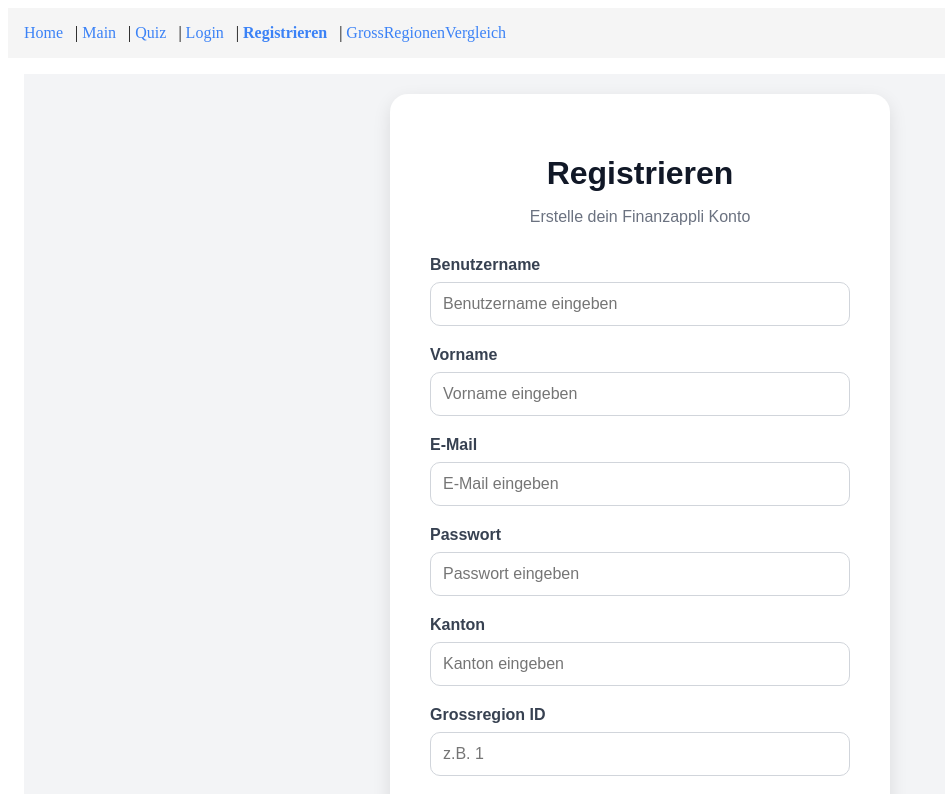
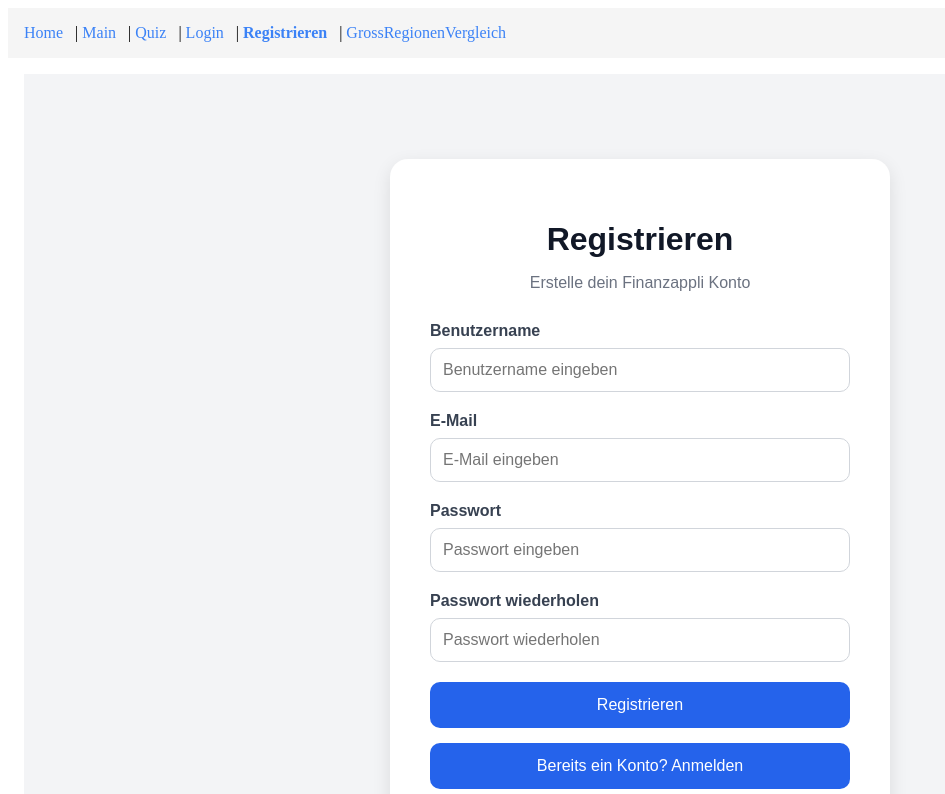
Before and after one commit to KhalilHamahmi/Finanzappli, a Vue app in the folder Finanzappli/: page /register in a window 1280 px wide. Shown: the top 794 px of the page, without its empty margins (0-945 px from the left). Built offline with nearby package versions, Linux system fonts and the light colour scheme.

Commit message:
Update Register.vue

```diff
--- a/Finanzappli/src/views/Register.vue
+++ b/Finanzappli/src/views/Register.vue
@@ -5,13 +5,17 @@
 
 const router = useRouter()
 
-const vorname = ref('')
+const username = ref('')
 const email = ref('')
 const password = ref('')
-const kanton = ref('')
-const grossregionId = ref(null)
+const passwordConfirm = ref('')
 
 const handleRegister = async () => {
+
+  if (password.value !== passwordConfirm.value) {
+    alert("Die Passwörter stimmen nicht überein.")
+    return
+  }
 
   const { data, error } = await supabase.auth.signUp({
     email: email.value,
@@ -27,10 +31,9 @@
       .from('Benutzer')
       .insert([
         {
-          vorname: vorname.value,
+          auth_id: data.user.id,
+          username: username.value,
           email: email.value,
-          kanton: kanton.value,
-          grossregion_id: grossregionId.value
         }
       ])
 
@@ -38,8 +41,6 @@
     alert(dbError.message)
     return
   }
-
-  alert("Registrierung erfolgreich!")
 
   router.push('/login')
 }
@@ -64,20 +65,9 @@
         </div>
 
         <div class="input-group">
-          <label>Vorname</label>
-          <input
-              type="text"
-              v-model="vorname"
-              placeholder="Vorname eingeben"
-          />
-        </div>
-
-        <div class="input-group">
           <label>E-Mail</label>
           <input type="email" v-model="email" placeholder="E-Mail eingeben" />
         </div>
-
-
 
         <div class="input-group">
           <label>Passwort</label>
@@ -85,23 +75,9 @@
         </div>
 
         <div class="input-group">
-          <label>Kanton</label>
-          <input
-              type="text"
-              v-model="kanton"
-              placeholder="Kanton eingeben"
-          />
+          <label>Passwort wiederholen</label>
+          <input type="password" v-model="passwordConfirm" placeholder="Passwort wiederholen" />
         </div>
-
-        <div class="input-group">
-          <label>Grossregion ID</label>
-          <input
-              type="number"
-              v-model="grossregionId"
-              placeholder="z.B. 1"
-          />
-        </div>
-
 
         <button type="submit">
           Registrieren
@@ -110,11 +86,9 @@
         <button
             type="button"
             style="margin-top: 15px;"
-            @click="$router.push('/login')"
+            @click="router.push('/login')"
         >
-          <router-link to="/login" style="color: white; text-decoration: none;">
-            Bereits ein Konto? Anmelden
-          </router-link>
+          Bereits ein Konto? Anmelden
         </button>
       </form>
 
```
